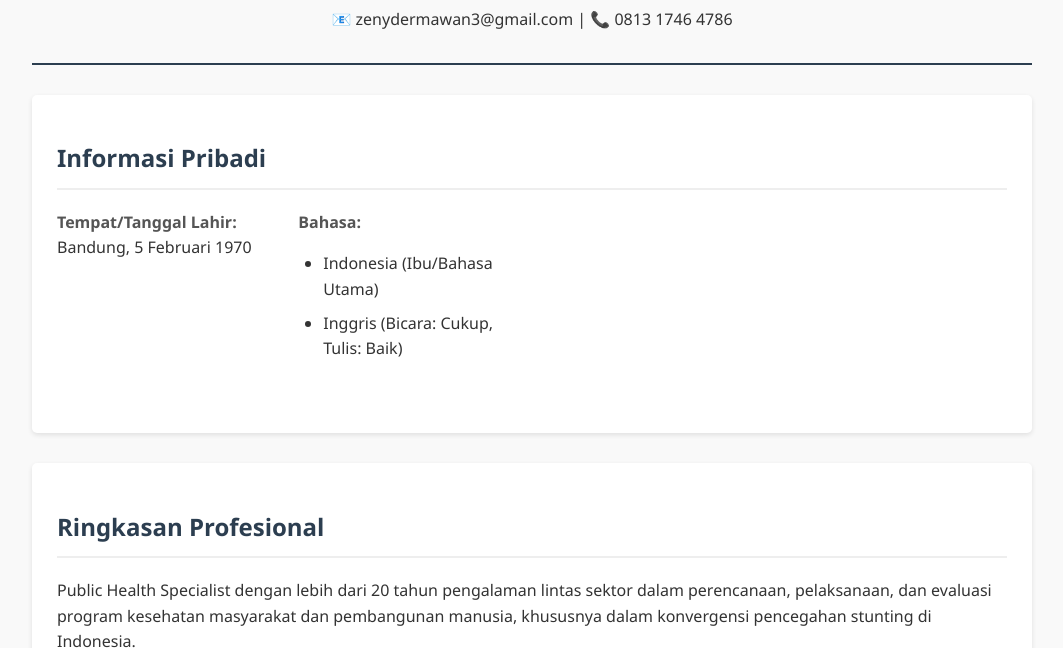
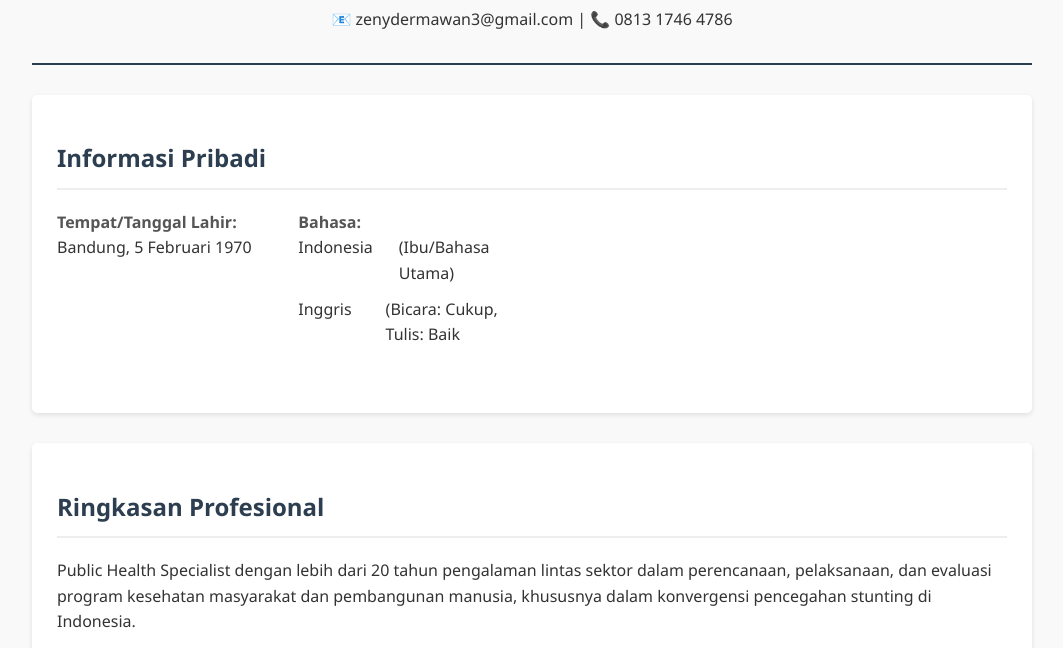
Before and after one commit to kampusdesa-cpu/zenycv, a plain HTML site: page index.html in a window 1280 px wide. Shown: the part 108-756 px from the top of the page, without its empty margins (108-1171 px from the left). Drawn offline with Linux system fonts and the light colour scheme.

Commit message:
index.html

```diff
--- a/index.html
+++ b/index.html
@@ -122,11 +122,14 @@
         .language-item {
             display: flex;
             justify-content: space-between;
-            max-width: 300px;
+            align-items: flex-start;
+            gap: 10px
+            max-width: 350px;
             margin-bottom: 10px;
         }
         .language-name {
             font-weight: 500;
+            width: 120px
         }
         .declaration {
             font-style: italic;
@@ -156,10 +159,14 @@
             </div>
             <div class="info-item">
                 <span class="info-label">Bahasa:</span><br>
-                <ul class="language-list">
-                    <li>Indonesia (Ibu/Bahasa Utama)</li>
-                    <li>Inggris (Bicara: Cukup, Tulis: Baik)</li>
-                </ul>
+                <div class="language-item">
+                    <span class="language-name">Indonesia</span>
+                    <span>(Ibu/Bahasa Utama)</span>
+                </div>
+                <div class="language-item">
+                    <span class="language-name">Inggris</span>
+                    <span>(Bicara: Cukup, Tulis: Baik</span>
+                </div>
             </div>
         </div>
     </div>
```
